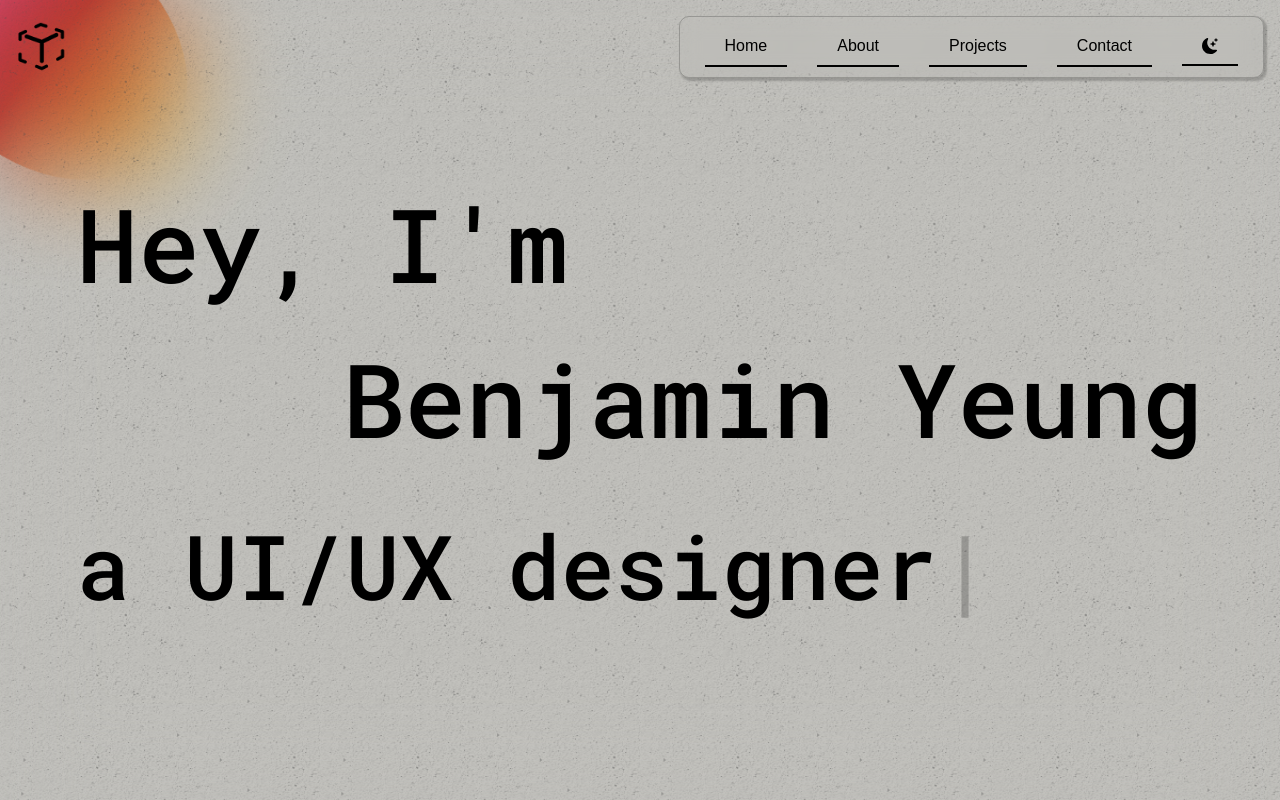
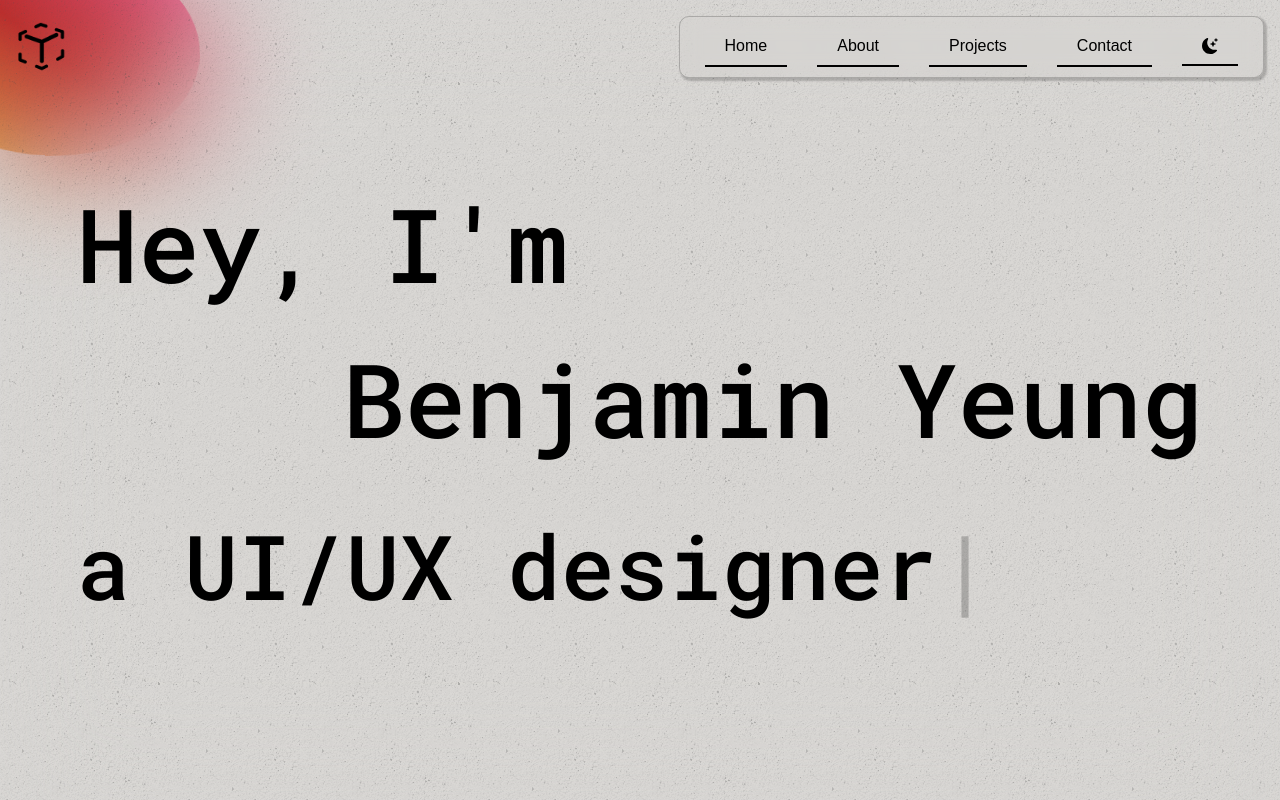
Before and after one commit to ben-yeung/portfolio-template, a Next.js app: page / in a window 1280 px wide. Shown: the top 800 px of the page. Built offline with nearby package versions, Linux system fonts and the light colour scheme.

Commit message:
noise level changes + cursor fixes

```diff
--- a/src/app/globals.css
+++ b/src/app/globals.css
@@ -9,7 +9,7 @@
   --darkcolor: #5bc0be;
   --darkfont: #F5F9E9;
 
-  --lightprimary: #CFCEC9;
+  --lightprimary: #E3E1DE;
   --lightsecondary: #BCBBB3;
   --lightaccent: #b2a59b;
   --lightcolor: #607274;
--- a/src/app/page.module.css
+++ b/src/app/page.module.css
@@ -26,7 +26,6 @@
   padding: 0 6vw 0 6vw;
   overflow: hidden;
   z-index: 10;
-  background-repeat: round;
 }
 
 [data-theme="dark"] .section {
@@ -46,8 +45,8 @@
   width: 300px;
   height: 300px;
   border-radius: 50%;
-  background: linear-gradient(to left,	#FF69B4, #c02425, #f0cb35);
-  animation: blobanimate 10s infinite linear forwards;
+  background: linear-gradient(45deg,	#FF69B4, #c02425 50%, #f0cb35);
+  animation: animblob 12s infinite linear forwards;
   position: fixed;
   cursor: pointer;
   pointer-events: none;
@@ -55,16 +54,7 @@
   z-index: 1;
 }
 
-.overlay {
-  width: 100%;
-  height: 100%;
-  pointer-events: none;
-  position: fixed;
-  z-index: 2;
-  backdrop-filter: blur(50px);
-}
-
-@keyframes blobanimate {
+@keyframes animblob {
   0% {
     transform: rotate(0deg) scaley(100%);
   }
@@ -74,6 +64,15 @@
   100% {
     transform: rotate(360deg) scaley(100%);
   }
+}
+
+.overlay {
+  width: 100%;
+  height: 100%;
+  pointer-events: none;
+  position: fixed;
+  z-index: 2;
+  backdrop-filter: blur(65px);
 }
 
 .hero-intro {
--- a/src/components/NavBar/navbar.module.css
+++ b/src/components/NavBar/navbar.module.css
@@ -15,7 +15,7 @@
   flex-direction: row;
   align-items: center;
   justify-content: space-between;
-  padding: 1rem 1rem 1rem 1rem;
+  padding: 1rem;
   position: fixed;
   z-index: 100;
   background-color: transparent;
--- a/src/utils/useMousePosition.tsx
+++ b/src/utils/useMousePosition.tsx
@@ -5,7 +5,7 @@ export default function useMousePosition() {
     const [mousePosition, setMousePosition] = useState({x: -100, y: -100})
 
     const updateMousePosition = (event:any) => {
-        setMousePosition({x: event.clientX - 120, y: event.clientY - 120})
+        setMousePosition({x: event.clientX - 150, y: event.clientY - 150})
     }
 
     useEffect(() => {
```
Also changed, not shown: public/assets/noisy.png, public/assets/noisylight.png.
